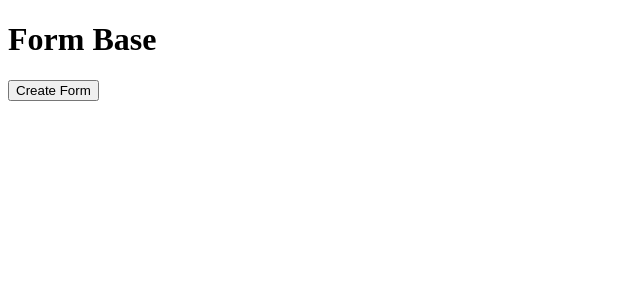
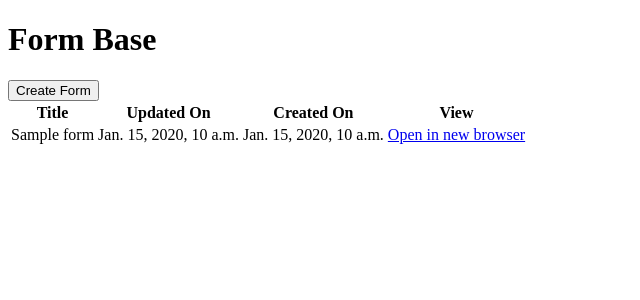
Before and after one commit to Pav10s/Google-Forms-Clone, a Django app: page / in a window 1280 px wide. Shown: the top 300 px of the page, without its empty margins (0-640 px from the left). Run offline with Django 4.2, Linux system fonts and the light colour scheme; tables that the repository leaves empty hold one stand-in row (values such as "Sample post"); a database or web service that is not in the repository returns one stand-in record (values such as "Sample title").

Commit message:
Updating Forms to MongoDB

```diff
--- /dev/null
+++ b/forms/templatetags/form_filters.py
@@ -0,0 +1,7 @@
+from django import template
+
+register = template.Library()
+
+@register.filter
+def lookup(dictionary, key):
+    return dictionary.get(key)
--- a/forms/utils.py
+++ b/forms/utils.py
@@ -18,3 +18,16 @@ class Form:
             '_id':ObjectId(pk)
         }
         return col.find(query).next()
+
+    def update(self,pk,form_data):
+        query = {'_id':ObjectId(pk)}
+        updated_value = {
+            '$set': {
+                'form_data':form_data['formData'],
+                'updated_time': timezone.now()
+            }
+        }
+        col.update_one(query, updated_value)
+
+    def findall(self):
+        return col.find().sort('updated', -1)
--- a/forms/views.py
+++ b/forms/views.py
@@ -1,7 +1,8 @@
 from django.shortcuts import render, HttpResponseRedirect
 from django.urls import reverse_lazy
-from django.http import Http404
+from django.http import Http404, JsonResponse
 from .utils import Form
+import json
 
 # Create your views here.
 Form = Form()
@@ -10,7 +11,10 @@ def get_uuid():
     return 'user'
 
 def home(request):
-    return render(request, 'home.html')
+    forms = Form.findall()
+    return render(request, 'home.html', {
+        'forms':forms
+    })
 
 def create(request):
     pk = Form.create()
@@ -18,7 +22,11 @@ def create(request):
 
 def update_forms(request, pk):
     if request.method == 'POST':
-        print(request.POST)
+        form_data = json.loads(request.body)
+        Form.update(pk, form_data)
+        return JsonResponse ({
+            'saved':'ok'
+        })
     try:
         form_data = Form.find(pk)
         return render(request, 'update.html',{
--- a/templates/home.html
+++ b/templates/home.html
@@ -1,3 +1,4 @@
+{% load form_filters %}
 <!DOCTYPE html>
 <html lang="en">
 <head>
@@ -9,5 +10,25 @@
 <body>
     <h1>Form Base</h1>
     <a href="{%url 'forms:create'%}"><button>Create Form</button></a>
+
+    <table>
+        <tr>
+            <th>Title</th>
+            <th>Updated On</th>
+            <th>Created On</th>
+            <th>View</th>
+        </tr>
+
+        {% for form in forms %}
+            {% if form.updated_time %}
+            <tr>
+                <td>{{form.form_data.title}}</td>
+                <td>{{form.updated_time}}</td>
+                <td>{{form.created}}</td>
+                <td><a href="{% url 'forms:update_forms' form|lookup:"_id" %}" target="_blank">Open in new browser</a></td>
+            </tr>
+            {% endif %}
+        {% endfor %}
+    </table>
 </body>
 </html>
--- a/templates/update.html
+++ b/templates/update.html
@@ -29,6 +29,6 @@
 
 {% endblock content %}
 
-{% block script %}\
+{% block script %}
 <script src="{% static 'forms.js' %}"> </script>
 {% endblock script %}
```
Also changed, not shown: static/forms.js (+54 -0 lines), forms/templatetags/__init__.py (added).
